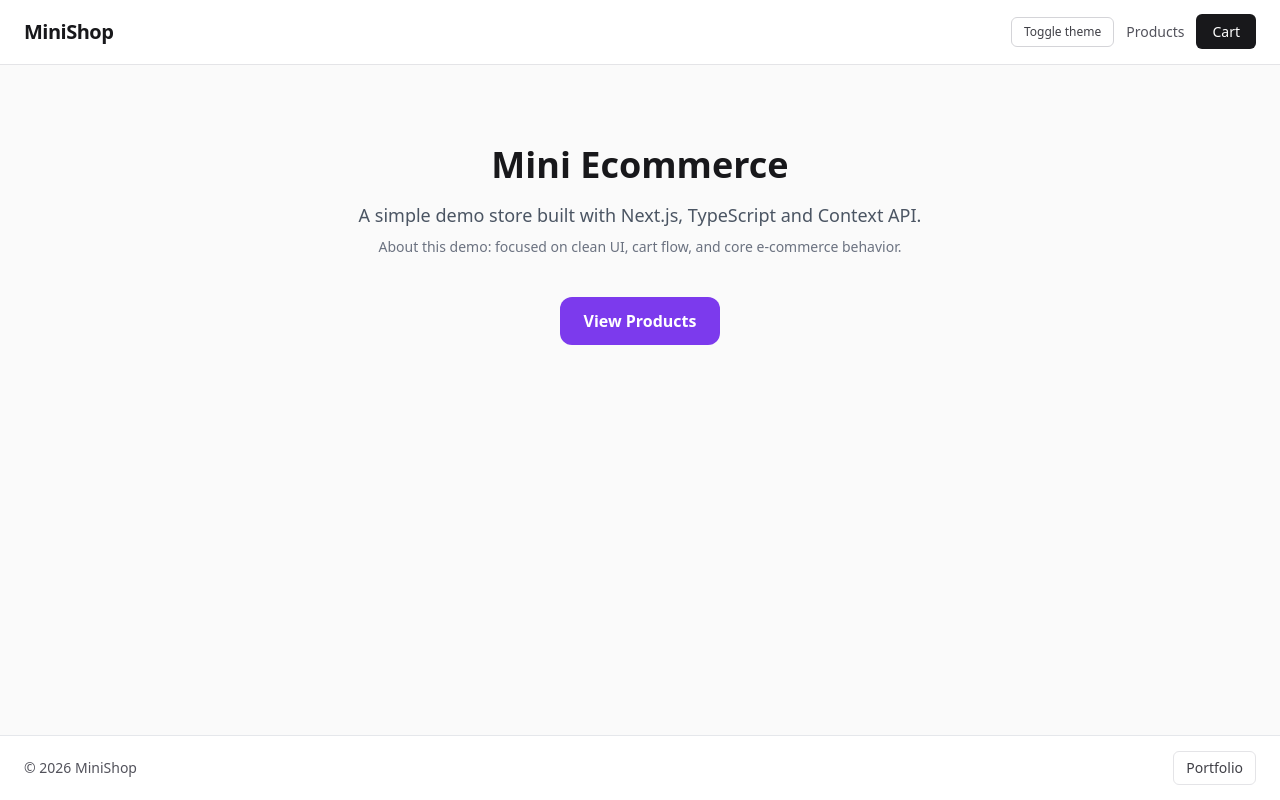
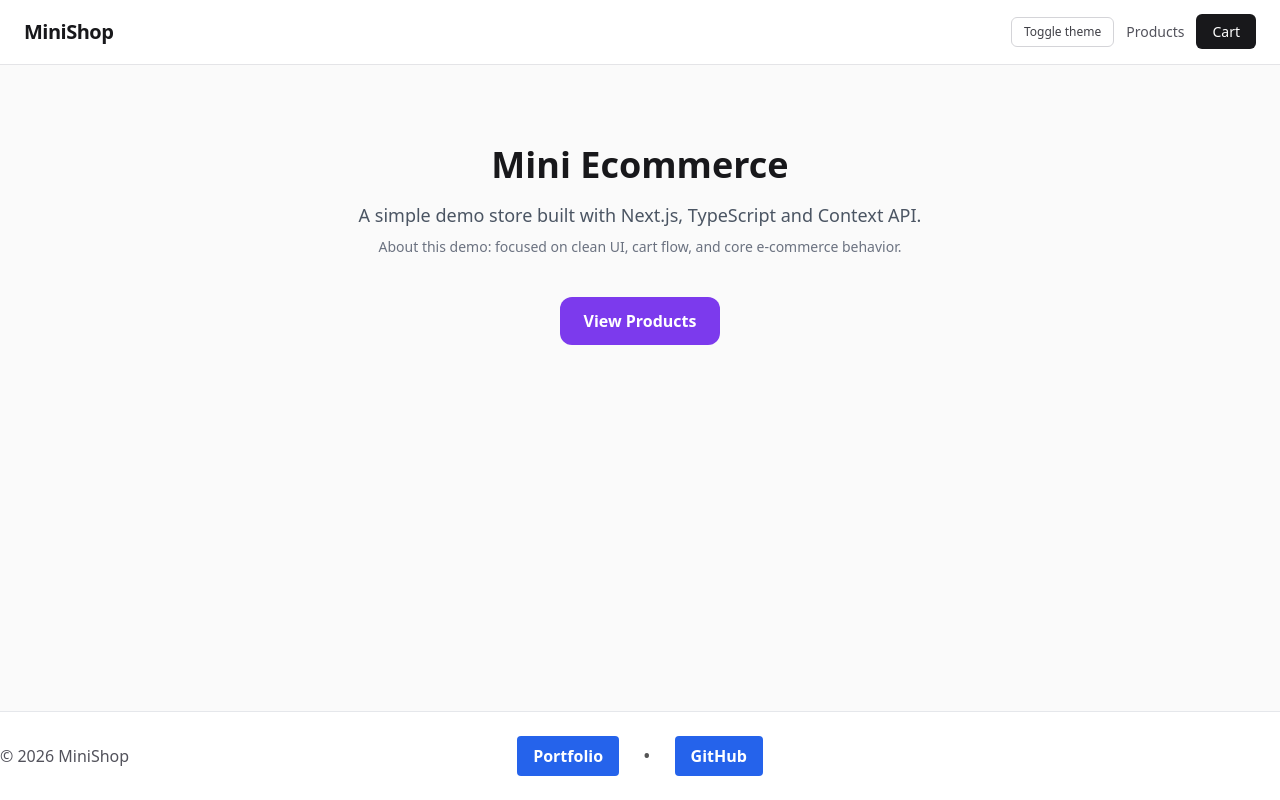
Before and after one commit to alejosworkstuff/mini-ecommerce-nextjs, a Next.js app: page / in a window 1280 px wide. Built offline with nearby package versions, Linux system fonts and the light colour scheme.

Commit message:
feat: add global footer with portfolio and GitHub links

```diff
--- a/src/app/globals.css
+++ b/src/app/globals.css
@@ -15,3 +15,13 @@
     @apply bg-zinc-50 text-zinc-900 antialiased transition-colors duration-200 dark:bg-zinc-950 dark:text-zinc-100;
   }
 }
+
+/* footer separator dot */
+.separator {
+  font-size: 1.25rem;
+  line-height: 1;
+  display: inline-flex;
+  align-items: center;
+  margin: 0 8px;
+  color: #555;
+}
--- a/src/app/layout.tsx
+++ b/src/app/layout.tsx
@@ -1,9 +1,9 @@
 import "./globals.css";
 import type { Metadata } from "next";
-import Header from "@/components/Header";
-import Navbar from "@/components/navbar";
+import Header from "@/components/Header";;
 import { CartProvider } from "@/app/context/CartContext";
 import { OrdersProvider } from "@/app/context/OrdersContext";
+import Footer from "@/components/Footer";
 
 
 export const metadata: Metadata = {
@@ -46,7 +46,7 @@ export default function RootLayout({
             <main className="flex-1">
               {children}
             </main>
-            <Navbar />
+            <Footer />
           </OrdersProvider>
         </CartProvider>
       </body>
--- /dev/null
+++ b/src/components/Footer.tsx
@@ -0,0 +1,28 @@
+export default function Footer() {
+    return (
+<footer className="w-full border-t py-6 bg-white dark:bg-zinc-900 dark:border-zinc-700">
+    <div className="max-w-7xl mx-auto px-6 relative">
+      <span className="absolute left-0 top-1/2 -translate-y-1/2 text-zinc-600 dark:text-zinc-300">
+        © 2026 MiniShop
+      </span>
+      <div className="flex justify-center gap-4">
+        <a
+          href="https://alejosworkstuff.github.io/portfolio/"
+          className="bg-blue-600 text-white px-4 py-2 rounded font-semibold hover:bg-blue-700 transition"
+          target="_blank" rel="noopener noreferrer"
+        >
+          Portfolio
+        </a>
+        <span className="separator">•</span>
+        <a
+          href="https://github.com/alejosworkstuff"
+          className="bg-blue-600 text-white px-4 py-2 rounded font-semibold hover:bg-blue-700 transition"
+          target="_blank" rel="noopener noreferrer"
+        >
+          GitHub
+        </a>
+      </div>
+    </div>
+</footer>
+    );
+}
```
